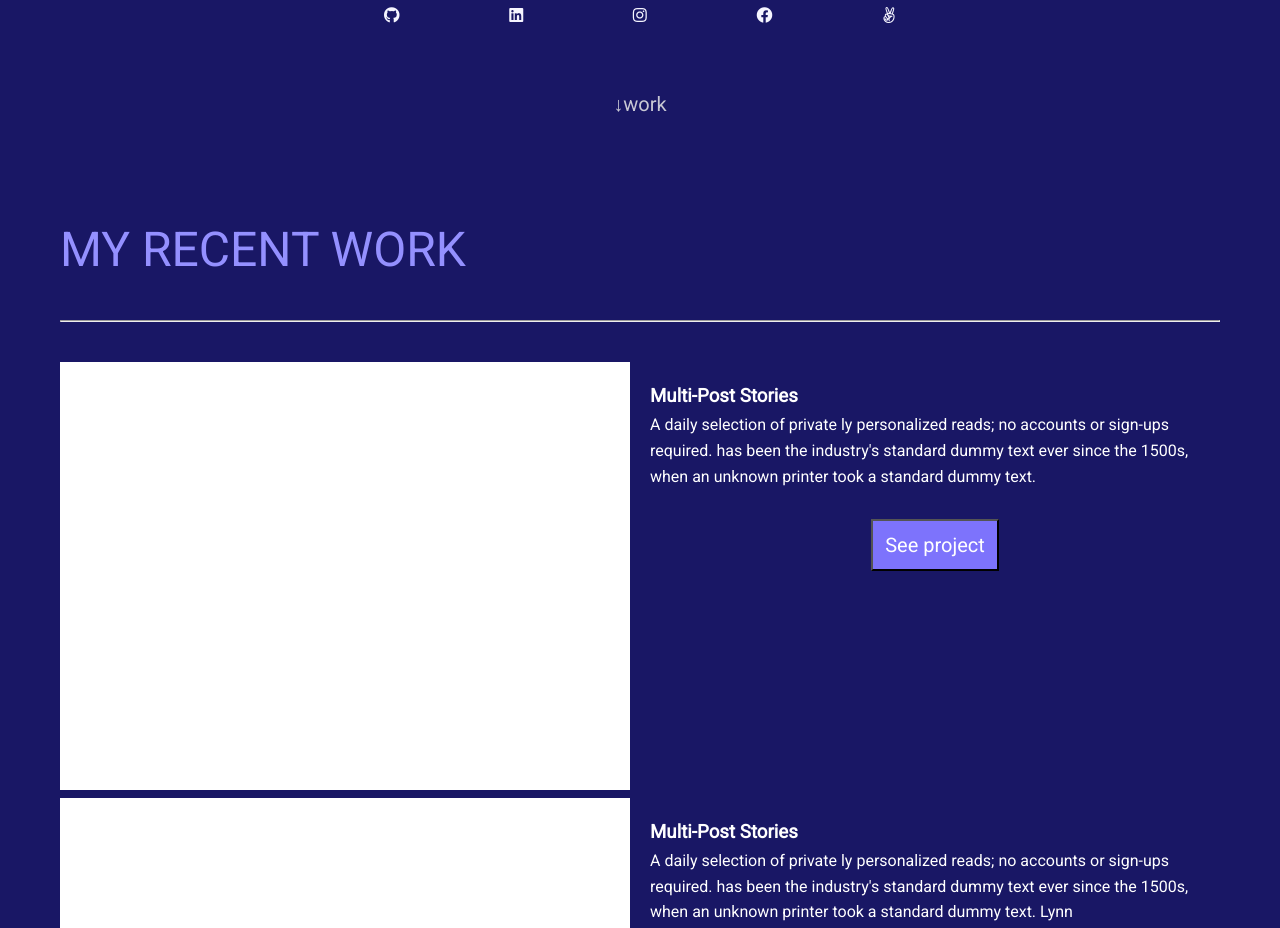
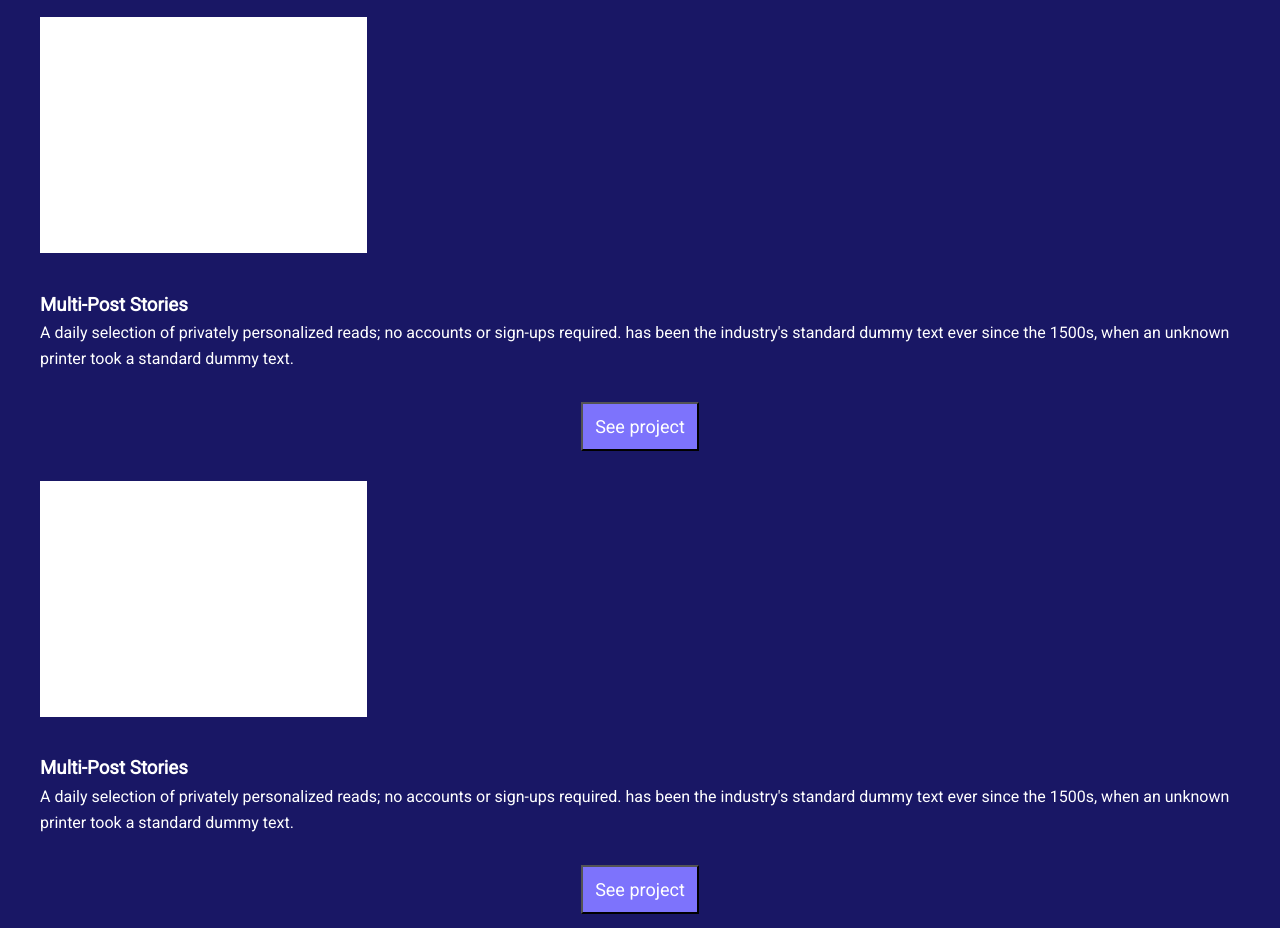
Before and after one commit to Lynn-Kish/Portofolio, a website: page index.html in a window 1280 px wide. Shown: the part 1059-1987 px from the top of the page. Drawn offline with Linux system fonts and the light colour scheme.

Commit message:
first commit

```diff
--- a/index.html
+++ b/index.html
@@ -114,7 +114,7 @@
         </div>
        <div class="text">
          <h3>Multi-Post Stories</h3>
-         <p>A daily selection of private  ly personalized reads;
+         <p>A daily selection of privately personalized reads;
             no accounts or sign-ups required.
             has been the industry's standard dummy text ever since the 1500s,
             when an unknown printer took a standard dummy text.</p>
@@ -129,10 +129,10 @@
       </div>
      <div class="text">
        <h3>Multi-Post Stories</h3>
-       <p>A daily selection of private  ly personalized reads;
+       <p>A daily selection of privately personalized reads;
           no accounts or sign-ups required.
           has been the industry's standard dummy text ever since the 1500s,
-          when an unknown printer took a standard dummy text. Lynn</p>
+          when an unknown printer took a standard dummy text. </p>
 
           <button id="see-project"> See project</button>
      </div>
@@ -144,7 +144,7 @@
     </div>
    <div class="text">
      <h3>Multi-Post Stories</h3>
-     <p>A daily selection of private  ly personalized reads;
+     <p>A daily selection of privately personalized reads;
         no accounts or sign-ups required.
         has been the industry's standard dummy text ever since the 1500s,
         when an unknown printer took a standard dummy text.</p>
@@ -159,7 +159,7 @@
   </div>
  <div class="text">
    <h3>Multi-Post Stories</h3>
-   <p>A daily selection of private  ly personalized reads;
+   <p>A daily selection of privately personalized reads;
       no accounts or sign-ups required.
       has been the industry's standard dummy text ever since the 1500s,
       when an unknown printer took a standard dummy text.</p>
--- a/style.css
+++ b/style.css
@@ -180,7 +180,7 @@ i {
   display: flex;
   padding: 12px;
  justify-content:start;
-text-align:center;
+  text-align:center;
   gap: 10px;
 }
 
@@ -290,7 +290,7 @@ line-height: 28px;
     flex-direction: row;
     align-items: flex-start;
     justify-content: space-between;
-    width: 40%;
+    width: 20%;
   }
 
   .menu-text-desktop {
@@ -323,15 +323,17 @@ line-height: 28px;
 }
 
 /* Responsive styles for skills section */
-@media screen and (min-width: 1024px) {
+@media screen and (min-width: 769px) {
   .skills {
+    display: flex;
     flex-direction: row;
     align-items: flex-start;
     justify-content: flex;
   }
 
   .skills__content {
-    width: 100%;
+    float: none;
+    width: 20%;
   }
 
   .skills__title {
@@ -343,39 +345,3 @@ line-height: 28px;
     font-size: 14px;
   }
 }
-
-/* Responsive styles for work section */
-@media screen and (min-width: 769px) {
-  .work {
-    padding: 60px;
-  }
-
-  .work-title {
-    width: auto;
-    flex-direction: column-reverse;
-    padding-left: 0;
-    justify-content: flex-start;
-    text-align: start;
-    font-size: 48px;
-    line-height: 60px;
-  }
-
-  .grid-container {
-    grid-template-columns: repeat(2, 1fr);
-  }
-
-  .image img {
-    width: 100%;
-    height: auto;
-    padding: 30px;
-  }
-
-  .text {
-    align-items: flex-start;
-    margin-top: 20px;
-  }
-
-  #see-project {
-    font-size: 20px;
-  }
-}
```
